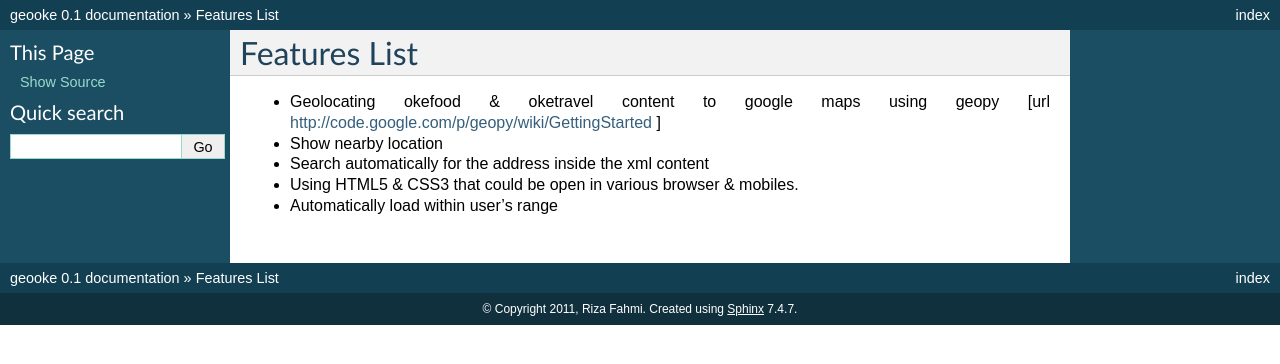
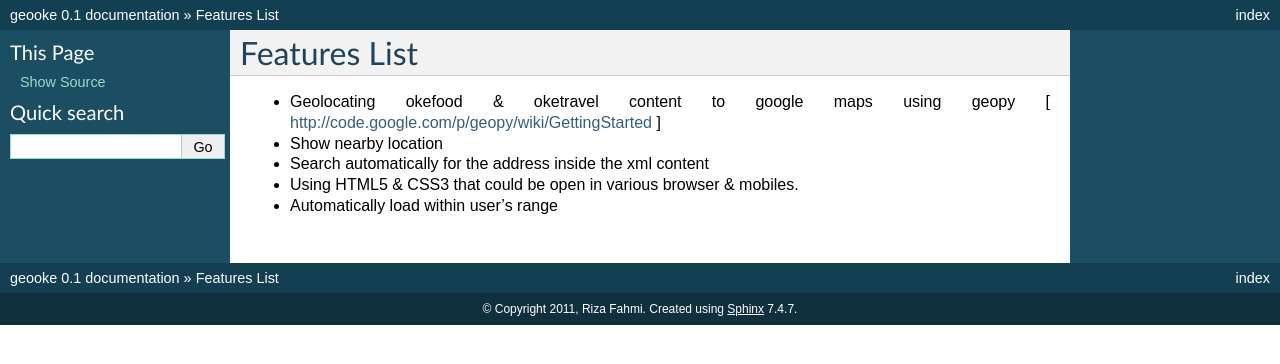
Before and after one commit to rizafahmi/geofood, a Sphinx documentation site: the page built from docs/source/features.rst, in a window 1280 px wide. Shown: the top 364 px of the page. Built offline with Sphinx 7.4.7, drawn with Linux system fonts in a browser that asks for light colours.

Commit message:
Update docs/source/features.rst

```diff
--- a/docs/source/features.rst
+++ b/docs/source/features.rst
@@ -1,6 +1,6 @@
 Features List
 =============
-* Geolocating okefood & oketravel content to google maps using geopy [url http://code.google.com/p/geopy/wiki/GettingStarted ]
+* Geolocating okefood & oketravel content to google maps using geopy [ http://code.google.com/p/geopy/wiki/GettingStarted ]
 * Show nearby location
 * Search automatically for the address inside the xml content
 * Using HTML5 & CSS3 that could be open in various browser & mobiles.
```
